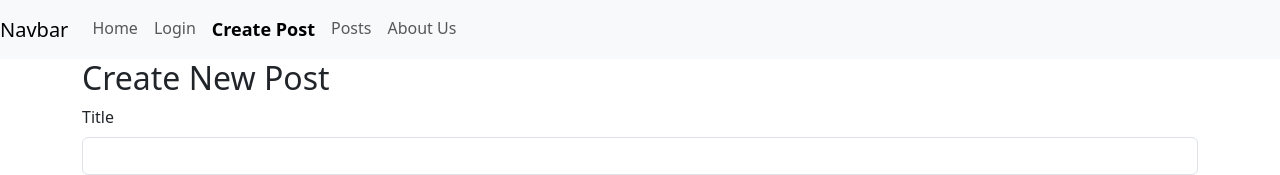
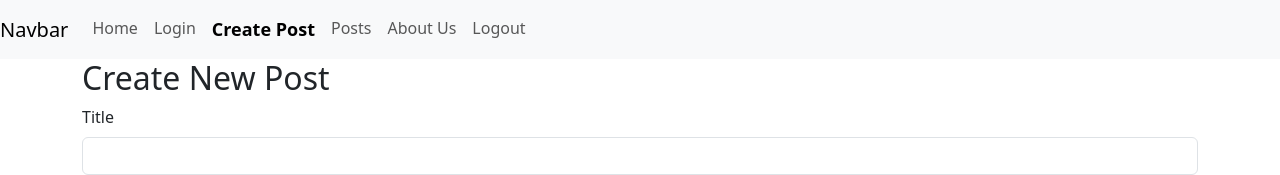
Before and after one commit to vivek-vaghasiya20/bacancy-angular-training, an Angular app: page /login in a window 1280 px wide. Both pictures are taken after typing "Sample", "Sample123" into the empty fields and a click on the button "Login". Shown: the top 175 px of the page. Built offline with nearby package versions, Linux system fonts and the light colour scheme.

Commit message:
implemented logout.

```diff
--- a/src/app/header/header.component.html
+++ b/src/app/header/header.component.html
@@ -47,6 +47,9 @@
           >About Us</a
         >
       </li>
+      <li class="nav-item" *ngIf="isLoggedIn()">
+        <a class="nav-link" (click)="logout()">Logout</a>
+      </li>
     </ul>
   </div>
 </nav>
--- a/src/app/header/header.component.ts
+++ b/src/app/header/header.component.ts
@@ -1,10 +1,25 @@
 import { Component } from '@angular/core';
+import { AuthService } from '../service/auth.service';
+import { Router } from '@angular/router';
 
 @Component({
   selector: 'app-header',
   templateUrl: './header.component.html',
-  styleUrls: ['./header.component.scss']
+  styleUrls: ['./header.component.scss'],
 })
 export class HeaderComponent {
+  constructor(private authService: AuthService, private route: Router) {}
 
+  isLoggedIn(): boolean {
+    return this.authService.isAuthenticated();
+  }
+
+  logout(): void {
+    if (confirm('Are you Sure You Want to Logout')) {
+      this.authService.logout();
+      this.route.navigate(['home']);
+    } else {
+      this.route.navigate([this.route.url]);
+    }
+  }
 }
```
Also changed, not shown: src/app/app-routing.module.ts (+5 -4 lines).
